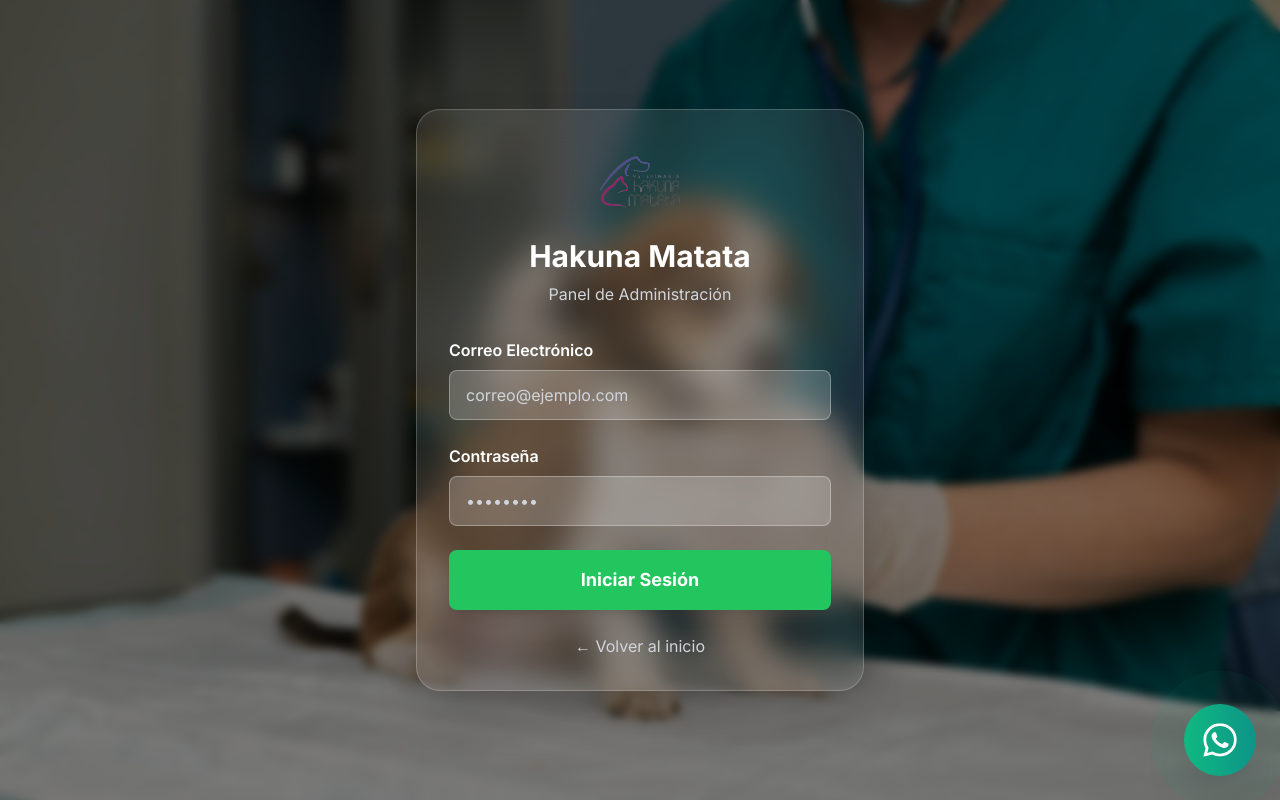
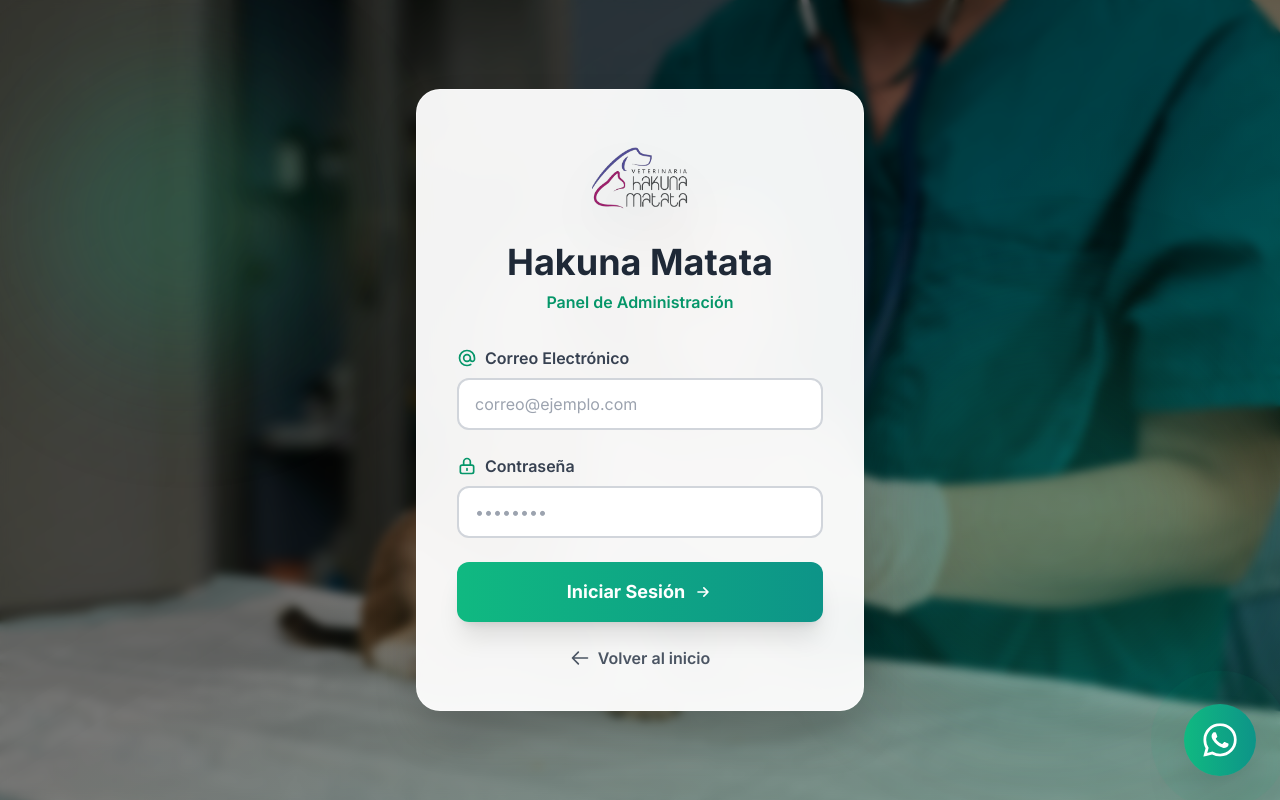
Before and after one commit to brayanmtzzz/hakuna-matata, a Next.js app: page /admin/login in a window 1280 px wide. Built offline with nearby package versions, Linux system fonts and the light colour scheme; no server answers.

Commit message:
paginas de administrador

```diff
--- a/app/admin/dashboard/page.tsx
+++ b/app/admin/dashboard/page.tsx
@@ -125,40 +125,46 @@ export default function DashboardPage() {
   return (
     <div className="min-h-screen bg-gray-100">
       {/* Header */}
-      <header className="bg-white shadow-md">
+      <header className="bg-gradient-to-r from-emerald-600 to-teal-600 shadow-xl">
         <div className="container mx-auto px-4 py-4">
-          <div className="flex items-center justify-between">
+          <div className="flex flex-col md:flex-row items-center justify-between gap-4">
             <div className="flex items-center space-x-3">
-              <div className="relative w-10 h-10">
+              <div className="relative w-12 h-12">
                 <Image
-                  src="/img/logo/logo.png"
+                  src="/img/logo/Logo.png"
                   alt="Logo"
                   fill
-                  className="object-contain"
+                  className="object-contain drop-shadow-lg"
                 />
               </div>
               <div>
-                <h1 className="text-2xl font-bold text-gray-800">
+                <h1 className="text-xl md:text-2xl font-bold text-white">
                   Panel Administrativo
                 </h1>
-                <p className="text-sm text-gray-600">
+                <p className="text-sm text-emerald-100">
                   Bienvenido, {session?.user?.name}
                 </p>
               </div>
             </div>
-            <div className="flex items-center space-x-4">
+            <div className="flex items-center space-x-3">
               <a
                 href="/"
                 target="_blank"
-                className="text-gray-600 hover:text-green-600 transition-colors"
+                className="bg-white/20 hover:bg-white/30 text-white px-4 py-2 rounded-lg transition-all font-semibold flex items-center gap-2"
               >
-                Ver sitio →
+                <svg className="w-4 h-4" fill="none" stroke="currentColor" viewBox="0 0 24 24">
+                  <path strokeLinecap="round" strokeLinejoin="round" strokeWidth={2} d="M10 6H6a2 2 0 00-2 2v10a2 2 0 002 2h10a2 2 0 002-2v-4M14 4h6m0 0v6m0-6L10 14" />
+                </svg>
+                <span className="hidden sm:inline">Ver sitio</span>
               </a>
               <button
                 onClick={() => signOut({ callbackUrl: '/' })}
-                className="bg-red-500 hover:bg-red-600 text-white px-6 py-2 rounded-lg transition-all"
+                className="bg-red-500 hover:bg-red-600 text-white px-4 py-2 rounded-lg transition-all font-semibold flex items-center gap-2"
               >
-                Cerrar Sesión
+                <svg className="w-4 h-4" fill="none" stroke="currentColor" viewBox="0 0 24 24">
+                  <path strokeLinecap="round" strokeLinejoin="round" strokeWidth={2} d="M17 16l4-4m0 0l-4-4m4 4H7m6 4v1a3 3 0 01-3 3H6a3 3 0 01-3-3V7a3 3 0 013-3h4a3 3 0 013 3v1" />
+                </svg>
+                <span className="hidden sm:inline">Cerrar Sesión</span>
               </button>
             </div>
           </div>
@@ -167,20 +173,39 @@ export default function DashboardPage() {
 
       {/* Main Content */}
       <main className="container mx-auto px-4 py-8">
-        <div className="flex justify-between items-center mb-8">
-          <h2 className="text-3xl font-bold text-gray-800">
-            Gestión de Servicios
-          </h2>
+        <div className="flex flex-col sm:flex-row justify-between items-start sm:items-center gap-4 mb-8">
+          <div>
+            <h2 className="text-2xl md:text-3xl font-bold text-gray-800">
+              Gestión de Servicios
+            </h2>
+            <p className="text-gray-600 mt-1">Total: {services.length} servicios</p>
+          </div>
           <button
             onClick={handleOpenModal}
-            className="bg-green-500 hover:bg-green-600 text-white px-6 py-3 rounded-lg font-semibold transition-all hover:scale-105 shadow-lg"
+            className="bg-gradient-to-r from-emerald-500 to-teal-600 hover:from-emerald-600 hover:to-teal-700 text-white px-6 py-3 rounded-xl font-semibold transition-all hover:scale-105 shadow-lg flex items-center gap-2"
           >
-            + Nuevo Servicio
+            <svg className="w-5 h-5" fill="none" stroke="currentColor" viewBox="0 0 24 24">
+              <path strokeLinecap="round" strokeLinejoin="round" strokeWidth={2} d="M12 4v16m8-8H4" />
+            </svg>
+            Nuevo Servicio
           </button>
         </div>
 
         {/* Services Grid */}
-        <div className="grid md:grid-cols-2 lg:grid-cols-3 gap-6">
+        {services.length === 0 ? (
+          <div className="text-center py-20">
+            <div className="text-6xl mb-4">🐾</div>
+            <h3 className="text-2xl font-bold text-gray-800 mb-2">No hay servicios aún</h3>
+            <p className="text-gray-600 mb-6">Comienza agregando tu primer servicio</p>
+            <button
+              onClick={handleOpenModal}
+              className="bg-gradient-to-r from-emerald-500 to-teal-600 hover:from-emerald-600 hover:to-teal-700 text-white px-8 py-3 rounded-xl font-semibold transition-all hover:scale-105 shadow-lg"
+            >
+              + Agregar Servicio
+            </button>
+          </div>
+        ) : (
+          <div className="grid sm:grid-cols-2 lg:grid-cols-3 xl:grid-cols-4 gap-6">
           {services.map((service) => (
             <motion.div
               key={service.id}
@@ -235,7 +260,8 @@ export default function DashboardPage() {
               </div>
             </motion.div>
           ))}
-        </div>
+          </div>
+        )}
       </main>
 
       {/* Modal */}
@@ -246,9 +272,23 @@ export default function DashboardPage() {
             animate={{ opacity: 1, scale: 1 }}
             className="bg-white rounded-2xl p-8 max-w-2xl w-full max-h-[90vh] overflow-y-auto"
           >
-            <h3 className="text-2xl font-bold text-gray-800 mb-6">
-              {editingService ? 'Editar Servicio' : 'Nuevo Servicio'}
-            </h3>
+            <div className="flex items-center justify-between mb-6">
+              <h3 className="text-2xl font-bold text-gray-800">
+                {editingService ? 'Editar Servicio' : 'Nuevo Servicio'}
+              </h3>
+              <button
+                type="button"
+                onClick={() => {
+                  setShowModal(false);
+                  setEditingService(null);
+                }}
+                className="text-gray-400 hover:text-gray-600 transition-colors"
+              >
+                <svg className="w-6 h-6" fill="none" stroke="currentColor" viewBox="0 0 24 24">
+                  <path strokeLinecap="round" strokeLinejoin="round" strokeWidth={2} d="M6 18L18 6M6 6l12 12" />
+                </svg>
+              </button>
+            </div>
             <form onSubmit={handleSubmit} className="space-y-6">
               <div>
                 <label className="block text-gray-700 font-semibold mb-2">
--- a/app/admin/login/page.tsx
+++ b/app/admin/login/page.tsx
@@ -1,10 +1,12 @@
 'use client';
 
-import { useState } from 'react';
-import { signIn } from 'next-auth/react';
+import { useState, useEffect } from 'react';
+import { signIn, useSession } from 'next-auth/react';
 import { useRouter } from 'next/navigation';
 import { motion } from 'framer-motion';
 import Image from 'next/image';
+import Lottie from 'lottie-react';
+import animalCareLoading from '@/public/img/lottie/Animal care Loading.json';
 
 export default function LoginPage() {
   const router = useRouter();
@@ -12,6 +14,17 @@ export default function LoginPage() {
   const [password, setPassword] = useState('');
   const [error, setError] = useState('');
   const [loading, setLoading] = useState(false);
+  const [checking, setChecking] = useState(true);
+
+  const { data: session, status } = useSession();
+
+  useEffect(() => {
+    if (status === 'authenticated') {
+      router.replace('/admin/dashboard');
+    } else if (status === 'unauthenticated') {
+      setChecking(false);
+    }
+  }, [status, router]);
 
   const handleSubmit = async (e: React.FormEvent) => {
     e.preventDefault();
@@ -37,8 +50,23 @@ export default function LoginPage() {
     }
   };
 
+  if (checking || status === 'loading') {
+    return (
+      <div className="min-h-screen flex items-center justify-center bg-gradient-to-br from-emerald-50 to-teal-50">
+        <div className="flex flex-col items-center">
+          <Lottie
+            animationData={animalCareLoading}
+            loop={true}
+            className="w-64 h-64"
+          />
+          <p className="text-xl text-gray-600 font-semibold mt-4">Cargando...</p>
+        </div>
+      </div>
+    );
+  }
+
   return (
-    <div className="min-h-screen relative flex items-center justify-center p-4">
+    <div className="min-h-screen relative flex items-center justify-center p-4 overflow-hidden">
       {/* Background Image */}
       <div className="absolute inset-0 z-0">
         <Image
@@ -48,7 +76,13 @@ export default function LoginPage() {
           className="object-cover"
           priority
         />
-        <div className="absolute inset-0 bg-black/50 backdrop-blur-sm"></div>
+        <div className="absolute inset-0 bg-gradient-to-br from-black/60 via-black/50 to-emerald-900/50 backdrop-blur-sm"></div>
+      </div>
+
+      {/* Decorative elements */}
+      <div className="absolute inset-0 z-0">
+        <div className="absolute top-20 left-10 w-72 h-72 bg-emerald-500/20 rounded-full blur-3xl animate-float"></div>
+        <div className="absolute bottom-20 right-10 w-96 h-96 bg-teal-500/20 rounded-full blur-3xl animate-float-delay"></div>
       </div>
 
       {/* Login Card */}
@@ -58,21 +92,38 @@ export default function LoginPage() {
         transition={{ duration: 0.5 }}
         className="relative z-10 w-full max-w-md"
       >
-        <div className="bg-white/10 backdrop-blur-lg rounded-3xl shadow-2xl p-8 border border-white/20">
+        <div className="bg-white/95 backdrop-blur-xl rounded-3xl shadow-2xl p-8 md:p-10 border border-white/50">
           {/* Logo */}
           <div className="text-center mb-8">
-            <div className="relative w-20 h-20 mx-auto mb-4">
+            <motion.div
+              initial={{ scale: 0 }}
+              animate={{ scale: 1 }}
+              transition={{ delay: 0.2, type: "spring", stiffness: 200 }}
+              className="relative w-24 h-24 mx-auto mb-4"
+            >
               <Image
-                src="/img/logo/logo.png"
+                src="/img/logo/Logo.png"
                 alt="Hakuna Matata"
                 fill
-                className="object-contain"
+                className="object-contain drop-shadow-2xl"
               />
-            </div>
-            <h1 className="text-3xl font-bold text-white mb-2">
+            </motion.div>
+            <motion.h1
+              initial={{ opacity: 0, y: -10 }}
+              animate={{ opacity: 1, y: 0 }}
+              transition={{ delay: 0.3 }}
+              className="text-3xl md:text-4xl font-bold text-gray-800 mb-2"
+            >
               Hakuna Matata
-            </h1>
-            <p className="text-gray-300">Panel de Administración</p>
+            </motion.h1>
+            <motion.p
+              initial={{ opacity: 0 }}
+              animate={{ opacity: 1 }}
+              transition={{ delay: 0.4 }}
+              className="text-emerald-600 font-semibold"
+            >
+              Panel de Administración
+            </motion.p>
           </div>
 
           {/* Form */}
@@ -81,14 +132,17 @@ export default function LoginPage() {
               <motion.div
                 initial={{ opacity: 0, y: -10 }}
                 animate={{ opacity: 1, y: 0 }}
-                className="bg-red-500/20 border border-red-500/50 text-white px-4 py-3 rounded-lg text-center"
+                className="bg-red-50 border-2 border-red-500 text-red-700 px-4 py-3 rounded-xl text-center font-semibold"
               >
                 {error}
               </motion.div>
             )}
 
             <div>
-              <label className="block text-white font-semibold mb-2">
+              <label className="block text-gray-700 font-semibold mb-2 flex items-center gap-2">
+                <svg className="w-5 h-5 text-emerald-600" fill="none" stroke="currentColor" viewBox="0 0 24 24">
+                  <path strokeLinecap="round" strokeLinejoin="round" strokeWidth={2} d="M16 12a4 4 0 10-8 0 4 4 0 008 0zm0 0v1.5a2.5 2.5 0 005 0V12a9 9 0 10-9 9m4.5-1.206a8.959 8.959 0 01-4.5 1.207" />
+                </svg>
                 Correo Electrónico
               </label>
               <input
@@ -96,13 +150,16 @@ export default function LoginPage() {
                 value={email}
                 onChange={(e) => setEmail(e.target.value)}
                 required
-                className="w-full px-4 py-3 bg-white/20 border border-white/30 rounded-lg text-white placeholder-gray-300 focus:ring-2 focus:ring-green-500 focus:border-transparent transition-all"
+                className="w-full px-4 py-3 bg-white border-2 border-gray-300 rounded-xl text-gray-800 placeholder-gray-400 focus:ring-2 focus:ring-emerald-500 focus:border-emerald-500 transition-all outline-none"
                 placeholder="correo@ejemplo.com"
               />
             </div>
 
             <div>
-              <label className="block text-white font-semibold mb-2">
+              <label className="block text-gray-700 font-semibold mb-2 flex items-center gap-2">
+                <svg className="w-5 h-5 text-emerald-600" fill="none" stroke="currentColor" viewBox="0 0 24 24">
+                  <path strokeLinecap="round" strokeLinejoin="round" strokeWidth={2} d="M12 15v2m-6 4h12a2 2 0 002-2v-6a2 2 0 00-2-2H6a2 2 0 00-2 2v6a2 2 0 002 2zm10-10V7a4 4 0 00-8 0v4h8z" />
+                </svg>
                 Contraseña
               </label>
               <input
@@ -110,7 +167,7 @@ export default function LoginPage() {
                 value={password}
                 onChange={(e) => setPassword(e.target.value)}
                 required
-                className="w-full px-4 py-3 bg-white/20 border border-white/30 rounded-lg text-white placeholder-gray-300 focus:ring-2 focus:ring-green-500 focus:border-transparent transition-all"
+                className="w-full px-4 py-3 bg-white border-2 border-gray-300 rounded-xl text-gray-800 placeholder-gray-400 focus:ring-2 focus:ring-emerald-500 focus:border-emerald-500 transition-all outline-none"
                 placeholder="••••••••"
               />
             </div>
@@ -118,18 +175,36 @@ export default function LoginPage() {
             <button
               type="submit"
               disabled={loading}
-              className="w-full bg-green-500 hover:bg-green-600 text-white py-4 rounded-lg font-bold text-lg transition-all hover:scale-105 disabled:opacity-50 disabled:cursor-not-allowed shadow-xl"
+              className="w-full bg-gradient-to-r from-emerald-500 to-teal-600 hover:from-emerald-600 hover:to-teal-700 text-white py-4 rounded-xl font-bold text-lg transition-all hover:scale-105 disabled:opacity-50 disabled:cursor-not-allowed shadow-xl hover:shadow-emerald-500/50 flex items-center justify-center gap-2"
             >
-              {loading ? 'Iniciando sesión...' : 'Iniciar Sesión'}
+              {loading ? (
+                <>
+                  <svg className="animate-spin h-5 w-5" fill="none" viewBox="0 0 24 24">
+                    <circle className="opacity-25" cx="12" cy="12" r="10" stroke="currentColor" strokeWidth="4"></circle>
+                    <path className="opacity-75" fill="currentColor" d="M4 12a8 8 0 018-8V0C5.373 0 0 5.373 0 12h4zm2 5.291A7.962 7.962 0 014 12H0c0 3.042 1.135 5.824 3 7.938l3-2.647z"></path>
+                  </svg>
+                  <span>Iniciando sesión...</span>
+                </>
+              ) : (
+                <>
+                  <span>Iniciar Sesión</span>
+                  <svg className="w-5 h-5" fill="none" stroke="currentColor" viewBox="0 0 24 24">
+                    <path strokeLinecap="round" strokeLinejoin="round" strokeWidth={2} d="M13 7l5 5m0 0l-5 5m5-5H6" />
+                  </svg>
+                </>
+              )}
             </button>
           </form>
 
           <div className="mt-6 text-center">
             <a
               href="/"
-              className="text-gray-300 hover:text-white transition-colors"
+              className="text-gray-600 hover:text-emerald-600 transition-colors font-semibold flex items-center justify-center gap-2"
             >
-              ← Volver al inicio
+              <svg className="w-5 h-5" fill="none" stroke="currentColor" viewBox="0 0 24 24">
+                <path strokeLinecap="round" strokeLinejoin="round" strokeWidth={2} d="M10 19l-7-7m0 0l7-7m-7 7h18" />
+              </svg>
+              Volver al inicio
             </a>
           </div>
         </div>
--- a/app/api/auth/[...nextauth]/route.ts
+++ b/app/api/auth/[...nextauth]/route.ts
@@ -1,3 +1,75 @@
-import { handlers } from '@/auth';
+import NextAuth from 'next-auth';
+import CredentialsProvider from 'next-auth/providers/credentials';
+import bcrypt from 'bcrypt';
+import { prisma } from '@/lib/prisma';
 
-export const { GET, POST } = handlers;
+const handler = NextAuth({
+  providers: [
+    CredentialsProvider({
+      name: 'Credentials',
+      credentials: {
+        email: { label: 'Email', type: 'email' },
+        password: { label: 'Contraseña', type: 'password' },
+      },
+      async authorize(credentials) {
+        try {
+          if (!credentials?.email || !credentials?.password) {
+            return null;
+          }
+
+          const user = await prisma.user.findUnique({
+            where: { email: credentials.email as string },
+          });
+
+          if (!user) {
+            return null;
+          }
+
+          const isPasswordValid = await bcrypt.compare(
+            credentials.password as string,
+            user.password
+          );
+
+          if (!isPasswordValid) {
+            return null;
+          }
+
+          return {
+            id: user.id,
+            email: user.email,
+            name: user.nombre,
+            role: user.role,
+          };
+        } catch (error) {
+          console.error('Error en authorize:', error);
+          return null;
+        }
+      },
+    }),
+  ],
+  callbacks: {
+    async jwt({ token, user }: any) {
+      if (user) {
+        token.role = user.role;
+      }
+      return token;
+    },
+    async session({ session, token }: any) {
+      if (session.user) {
+        session.user.role = token.role as string;
+      }
+      return session;
+    },
+  },
+  pages: {
+    signIn: '/admin/login',
+    error: '/admin/login',
+  },
+  session: {
+    strategy: 'jwt' as const,
+  },
+  secret: process.env.NEXTAUTH_SECRET || 'hakuna-matata-secret-key-2024',
+  debug: process.env.NODE_ENV === 'development',
+});
+
+export { handler as GET, handler as POST };
```
Also changed, not shown: app/admin/layout.tsx (added, +7 -0 lines), app/admin/page.tsx (+11 -2 lines), auth.ts (+14 -5 lines), middleware.ts (deleted, +0 -29 lines).
